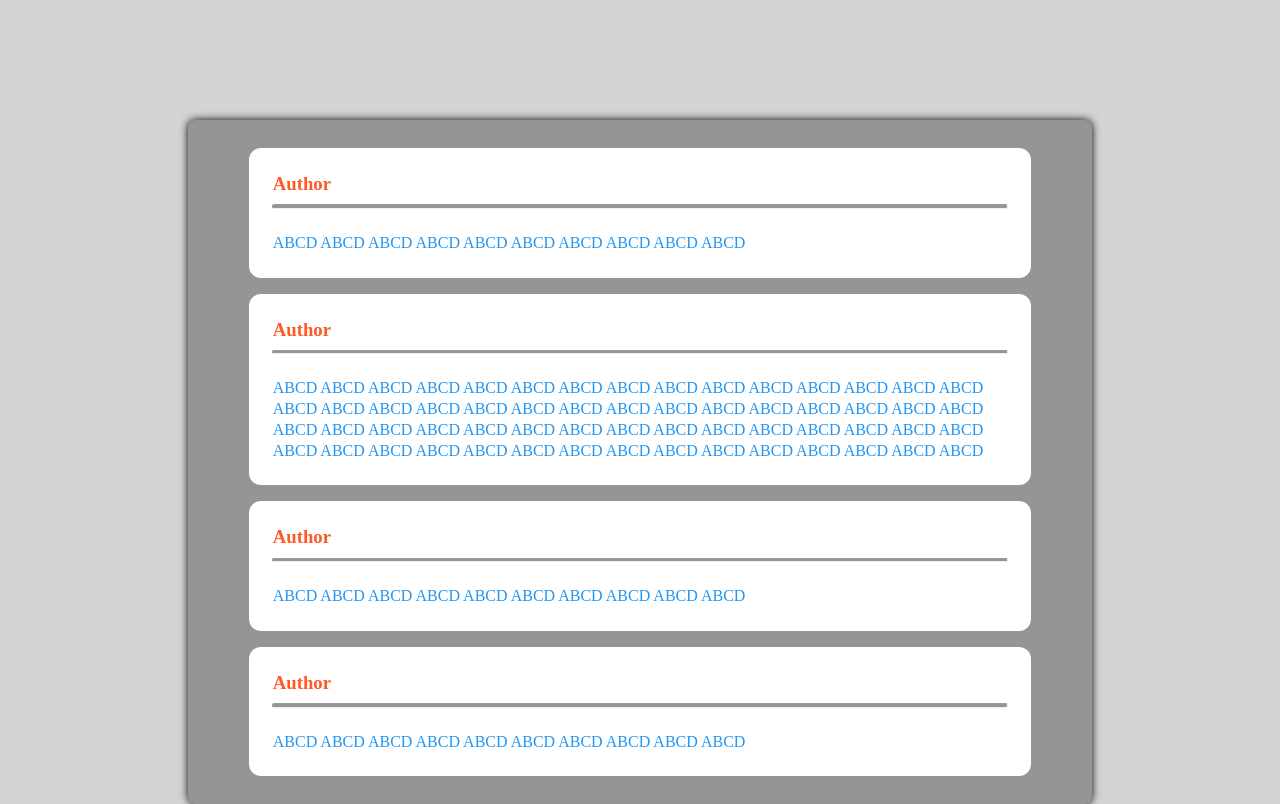
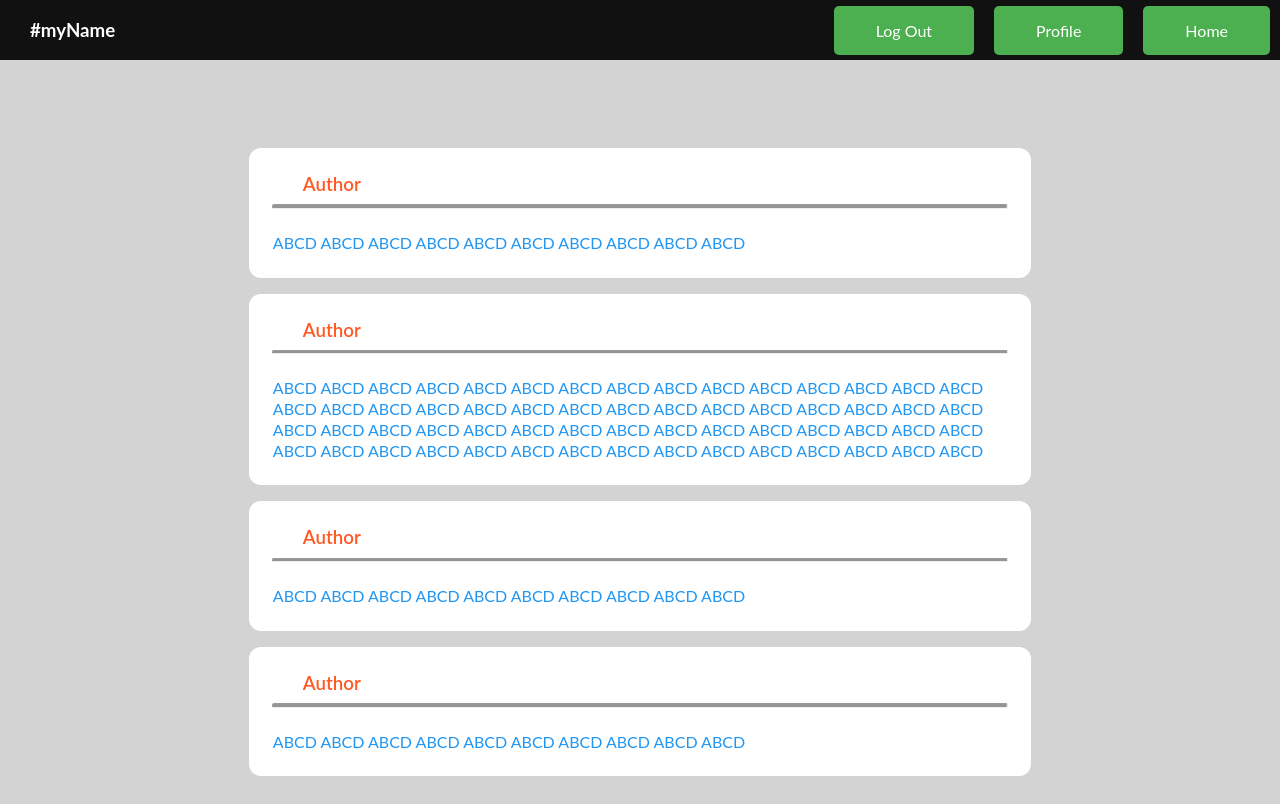
Before and after one commit to facg3/YAEMEE, a website: page public/html/home.html in a window 1280 px wide. Drawn offline with Linux system fonts and the light colour scheme.

Commit message:
finishing ... almost

```diff
--- a/public/css/home.css
+++ b/public/css/home.css
@@ -7,6 +7,7 @@
   display: flex;
   justify-content: center;
   align-items: center;
+  flex-direction: column;
   background-color: lightgray;
 }
 
@@ -25,10 +26,10 @@
   justify-content: center;
   align-items: center;
   flex-direction: column;
-  background-color: #959595;
+  /*background-color: #959595;*/
   width: 90%;
   min-height: 50vh;
-  box-shadow: 0px 0px 1vh black;
+  /*box-shadow: 0px 0px 1vh black;*/
   padding: 2.5vh;
   border-radius: 1vh;
 }
--- a/public/css/nav.css
+++ b/public/css/nav.css
@@ -9,7 +9,8 @@
 	text-align: center;
 	align-items: center;			/*Allign items vertically*/
 	justify-content: center;	/*Allign items horizonally*/
-	/* position: fixed; */
+	position: fixed;
+  top: 0;
 	width: 100%;
 	height: 60px;
 	background-color: #111;
--- a/public/html/home.html
+++ b/public/html/home.html
@@ -3,9 +3,22 @@
   <head>
     <meta charset="utf-8">
     <link rel="stylesheet" href="../css/home.css">
+    <link rel="stylesheet" type="text/css" href="../css/nav.css">
+
     <title>Home</title>
   </head>
   <body>
+    <div class="nav">
+      <div class="username">
+        <h3 class="nav-username">#myName</h3>
+      </div>
+      <div class="buttons">
+        <input type="submit" class="nav-button" value="Home">
+        <input id="profile-button" type="submit" class="nav-button" value="Profile">
+        <input type="submit" class="nav-button" value="Log Out">
+      </div>
+    </div>
+
     <section class="wrapper">
       <section class="posts-container">
         <article class="one-post">
```
